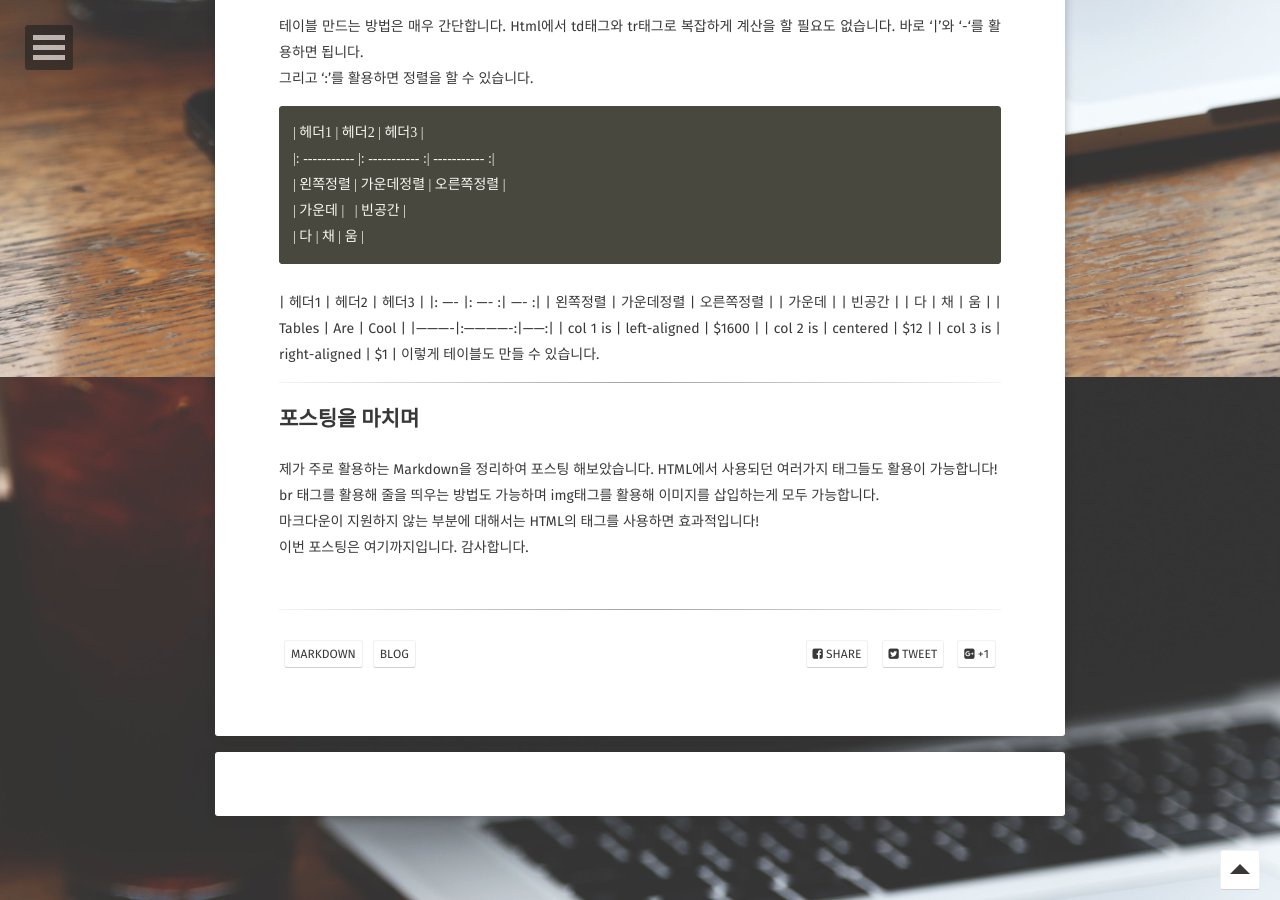
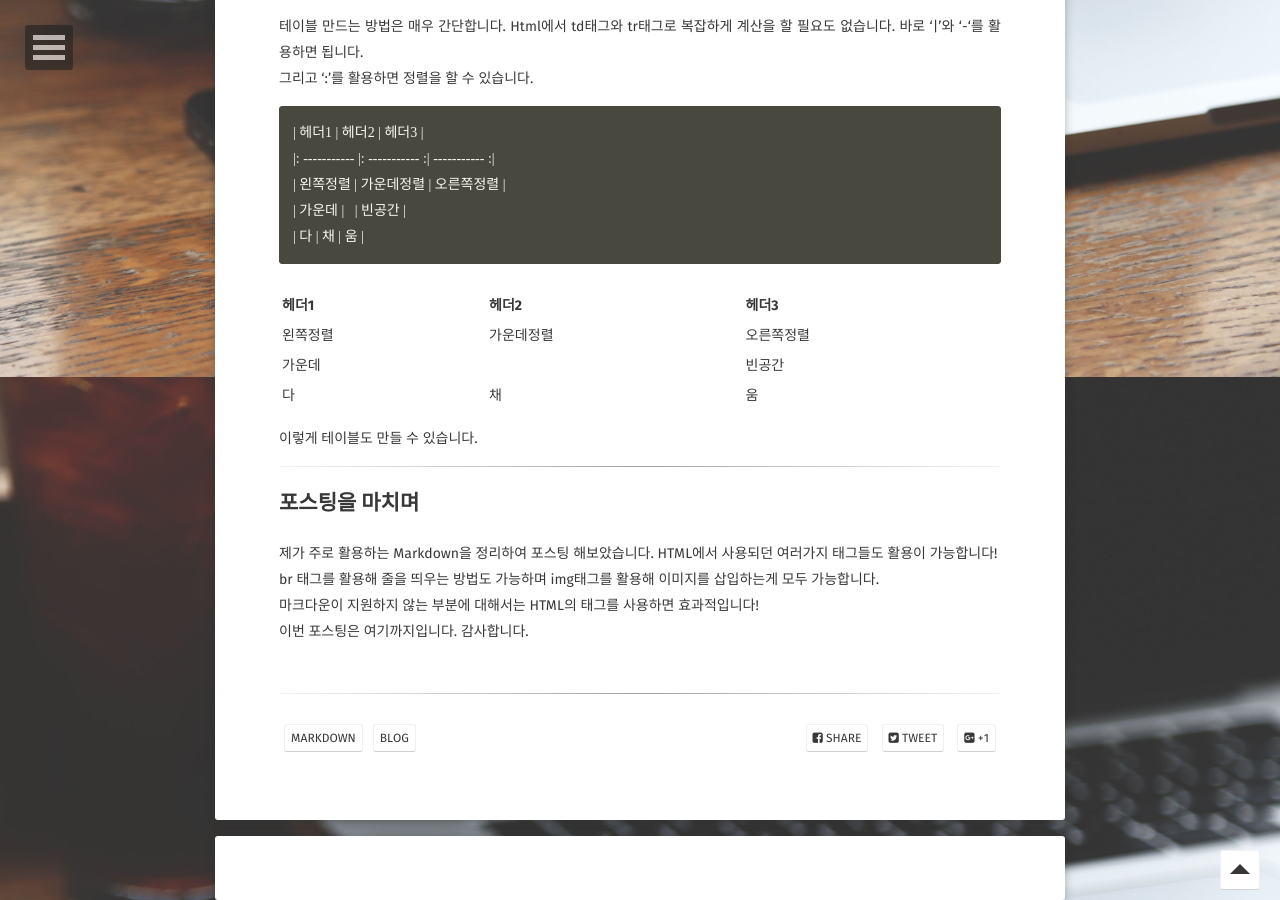
Before and after one commit to kim-jin-seop/kim-jin-seop.github.io, a Jekyll site: the page built from _posts/2020-02-26-MarkDown-post.md, in a window 1280 px wide and 900 px high, scrolled down 5023 px. Built offline with Jekyll 4.4.1, drawn with Linux system fonts in a browser that asks for light colours; some web fonts are replaced; comment, search, counter and statistics services are not loaded.

Commit message:
Update 2020-02-26-MarkDown-post.md

````diff
--- a/_posts/2020-02-26-MarkDown-post.md
+++ b/_posts/2020-02-26-MarkDown-post.md
@@ -181,16 +181,13 @@
 | 가운데 |   | 빈공간 |
 | 다 | 채 | 움 |
 ```
+
 | 헤더1 | 헤더2 | 헤더3 |
 |: ---- |: ---- :| ---- :|
 | 왼쪽정렬 | 가운데정렬 | 오른쪽정렬 |
 | 가운데 |   | 빈공간 |
 | 다 | 채 | 움 |
-| Tables   |      Are      |  Cool |
-|----------|:-------------:|------:|
-| col 1 is |  left-aligned | $1600 |
-| col 2 is |    centered   |   $12 |
-| col 3 is | right-aligned |    $1 |
+
 이렇게 테이블도 만들 수 있습니다.
 
 ---
````
